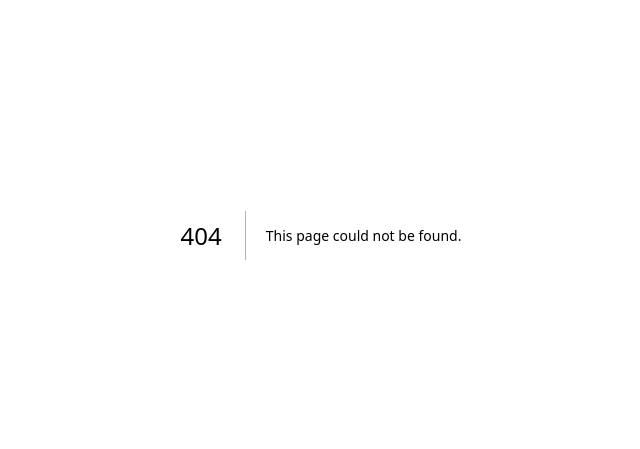
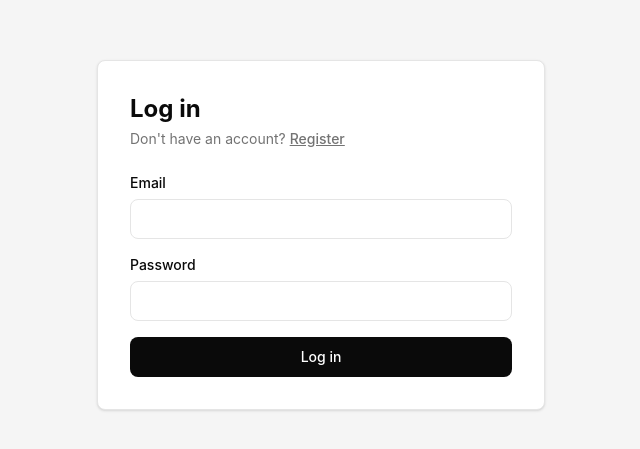
Before and after one commit to onesixeight/industrial-asset-maintenance-saas, a Next.js app in the folder apps/web/: page /login in a window 1280 px wide. Before the commit this address had no page. Shown: the part 165-614 px from the top of the page, without its empty margins (319-959 px from the left). Built offline with nearby package versions, Linux system fonts and the light colour scheme.

Commit message:
feat(web): /login and /register pages (RHF + Zod shared schemas)

```diff
--- /dev/null
+++ b/apps/web/src/app/(auth)/layout.tsx
@@ -0,0 +1,9 @@
+export default function AuthLayout({ children }: { children: React.ReactNode }) {
+  return (
+    <main className="flex min-h-screen items-center justify-center bg-muted p-4">
+      <div className="w-full max-w-md rounded-[var(--radius)] border border-border bg-background p-8 shadow-sm">
+        {children}
+      </div>
+    </main>
+  );
+}
--- /dev/null
+++ b/apps/web/src/app/(auth)/login/page.tsx
@@ -0,0 +1,19 @@
+import Link from "next/link";
+import { AuthForm } from "@/components/auth-form";
+
+export default function LoginPage() {
+  return (
+    <div className="flex flex-col gap-6">
+      <div className="flex flex-col gap-1">
+        <h1 className="text-2xl font-bold">Log in</h1>
+        <p className="text-sm text-muted-foreground">
+          Don&apos;t have an account?{" "}
+          <Link href="/register" className="font-medium underline">
+            Register
+          </Link>
+        </p>
+      </div>
+      <AuthForm mode="login" />
+    </div>
+  );
+}
--- /dev/null
+++ b/apps/web/src/app/(auth)/register/page.tsx
@@ -0,0 +1,19 @@
+import Link from "next/link";
+import { AuthForm } from "@/components/auth-form";
+
+export default function RegisterPage() {
+  return (
+    <div className="flex flex-col gap-6">
+      <div className="flex flex-col gap-1">
+        <h1 className="text-2xl font-bold">Create your account</h1>
+        <p className="text-sm text-muted-foreground">
+          Already have an account?{" "}
+          <Link href="/login" className="font-medium underline">
+            Log in
+          </Link>
+        </p>
+      </div>
+      <AuthForm mode="register" />
+    </div>
+  );
+}
```
